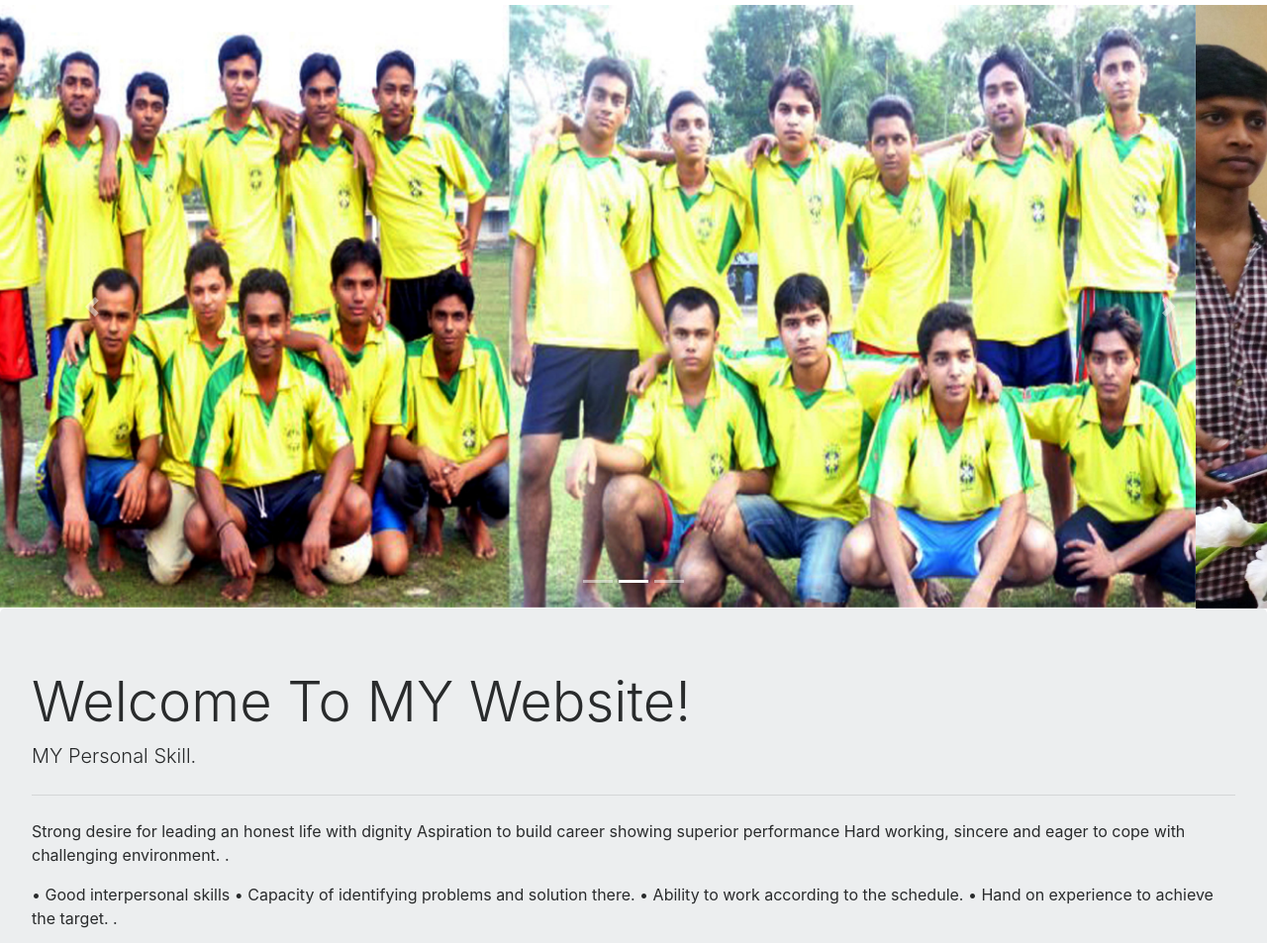
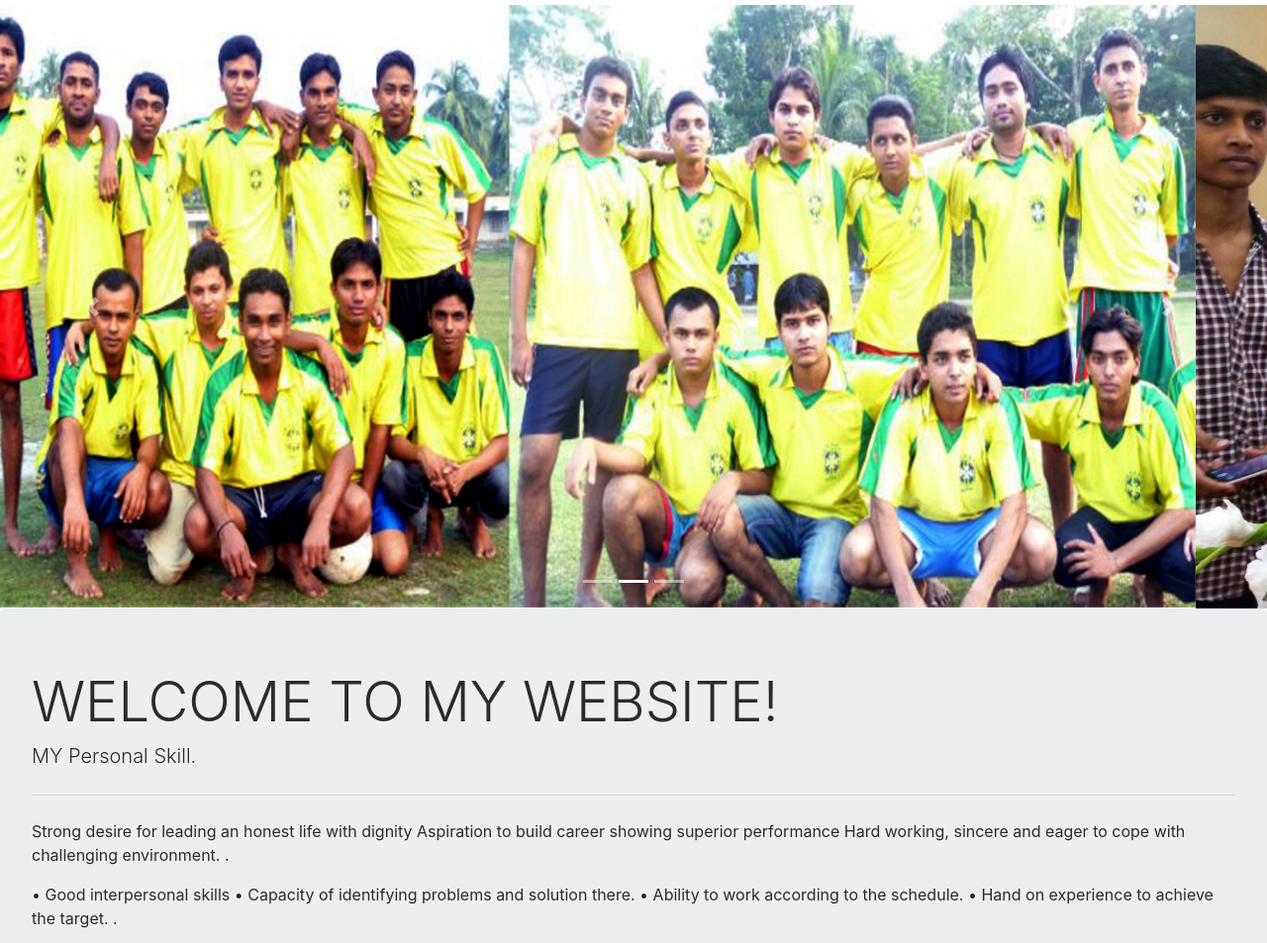
Before and after one commit to alamin2050/me, a plain HTML site: page index.html in a window 1280 px wide. Shown: the part 89-1042 px from the top of the page at 99% size. Drawn offline with nearby package versions, Linux system fonts and the light colour scheme.

Commit message:
Add files via upload

```diff
--- a/index.html
+++ b/index.html
@@ -71,7 +71,7 @@ margin top:30px;
 
 
 <div class="jumbotron">
-  <h1 class="display-4">Welcome To MY Website!</h1>
+  <h1 class="display-4">WELCOME TO MY WEBSITE!</h1>
   <p class="lead">MY Personal Skill.</p>
   <hr class="my-4">
 
```
